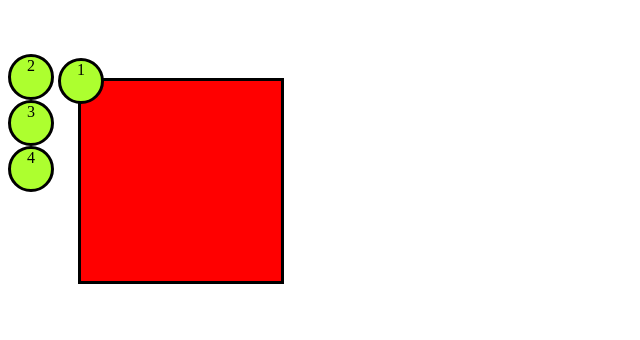
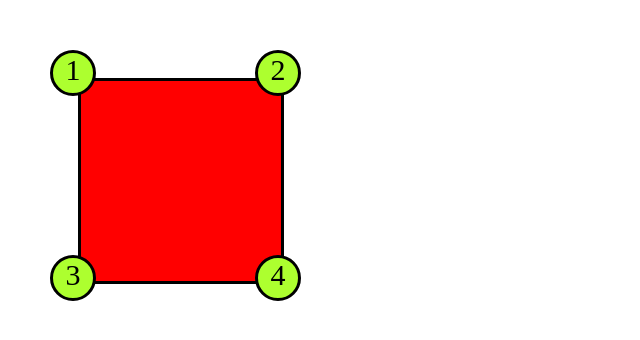
Before and after one commit to saraymaro/css3, a plain HTML site: page position3.html in a window 1280 px wide. Shown: the whole page, without its empty margins (0-640 px from the left). Drawn offline with Linux system fonts and the light colour scheme.

Commit message:
position exercise

```diff
--- a/position.html
+++ b/position3.html
@@ -8,9 +8,9 @@
 </head>
 <body>
     <div class="div0"> </div>
-        <div class="div1">1</div>
-        <div class="div2">2</div>
-        <div class="div3">3</div>
-        <div class="div4">4</div>
+        <div class="div div-1">1</div>
+        <div class="div div-2">2</div>
+        <div class="div div-3">3</div>
+        <div class="div div-4">4</div>
 </body>
 </html>
--- a/style3.css
+++ b/style3.css
@@ -1,5 +1,6 @@
 html{
     text-align: center;
+    font-size: 30px;
 }
 .div0{
     width: 200px;
@@ -9,7 +10,7 @@ html{
     border: solid medium black;
     position:absolute;
 }
-.div1, .div2, .div3, .div4{
+.div{
     width: 40px;
     height: 40px;
     background-color: greenyellow;
@@ -19,12 +20,23 @@ html{
     border-bottom-left-radius: 25px;
     border-bottom-right-radius: 25px;
 }
-.div1{
-    position: relative;
+.div-1{
+    position: absolute;
     top: 50px;
     left: 50px;
 }
-.div2{
-    position: relative;
-    top: ;
+.div-2{
+    position: absolute;
+    top: 50px;
+    left: 255px;
 }
+.div-3{
+    position: absolute;
+    top: 255px;
+    left: 50px;
+}
+.div-4{
+    position: absolute;
+    top: 255px;
+    left: 255px;
+}
```
